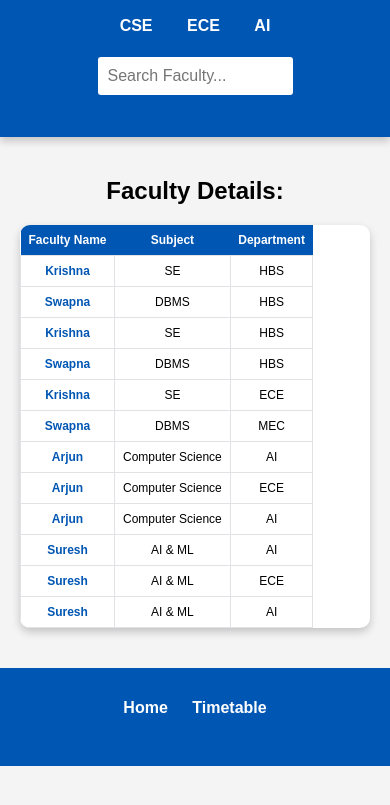
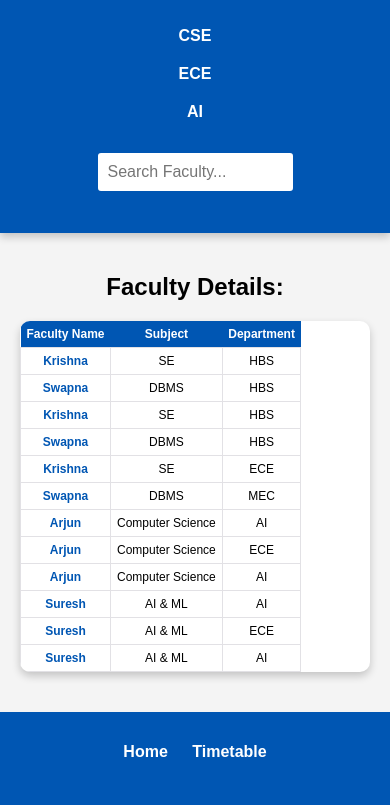
Before and after one commit to Prasanth-roy/Pydah_Faculty_TT, a plain HTML site: page index.html in a window 390 px wide. Shown: the part 169-974 px from the top of the page. Before the commit the page ends 935 px from the top, so only its background shows below. Drawn offline with nearby package versions, Linux system fonts and the light colour scheme.

Commit message:
Update time.css

```diff
--- a/time.css
+++ b/time.css
@@ -311,3 +311,39 @@ html{
         }
     }
 }
+
+/* Make table scrollable on small screens */
+@media only screen and (max-width: 768px) {
+    .timetable table {
+        display: block;
+        width: 100%;
+        overflow-x: auto;
+        white-space: nowrap; /* Prevents text wrapping */
+    }
+
+    th, td {
+        font-size: 14px;
+        padding: 8px;
+    }
+
+    /* Adjust font size for extra small screens */
+    @media only screen and (max-width: 480px) {
+        th, td {
+            font-size: 12px;
+            padding: 6px;
+        }
+    }
+}
+
+/* Improve Navigation */
+@media only screen and (max-width: 768px) {
+    nav ul {
+        display: flex;
+        flex-direction: column;
+        text-align: center;
+    }
+
+    nav ul li {
+        margin: 10px 0;
+    }
+}
```
